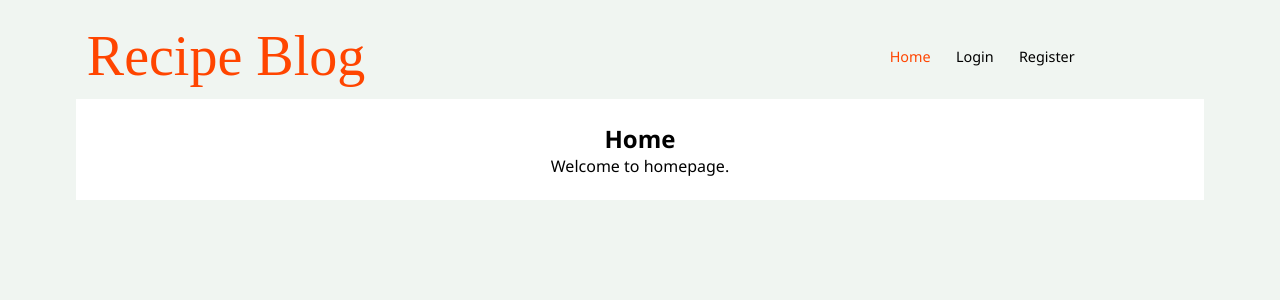
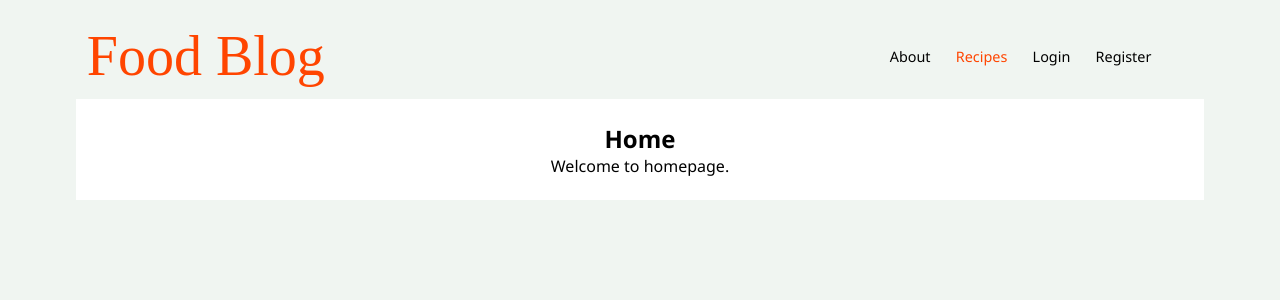
Before and after one commit to g-t-georgiev/recipe-blog, a React (Create React App) app: page / in a window 1280 px wide. Shown: the top 300 px of the page. Built offline with nearby package versions, Linux system fonts and the light colour scheme; a web font is replaced by a local one.

Commit message:
Added state for opened and closed menu, toggle navigation handler, created link group to be shown/displayed depending on state for small with screens, otherwise show always.

```diff
--- a/src/components/Header/Header.js
+++ b/src/components/Header/Header.js
@@ -1,6 +1,9 @@
+import { useState } from 'react';
 import { NavLink } from "react-router-dom";
 
 import './Header.css';
+
+import ToggleNavButton from "./ToggleNavButton/ToggleNavButton";
 
 const setActiveLinkStyles = function ({ isActive }) {
     return isActive
@@ -8,14 +11,26 @@ const setActiveLinkStyles = function ({ isActive }) {
         : 'site-navigation-link';
 }
 
-function Header(props) {
+function Header() {
+    const [navState, setNavState] = useState({ opened: false });
+
+    const toggleNavState = function () {
+        setNavState({ opened: !navState.opened });
+    }
+
     return (
         <header className="site-header">
-            <h2 className="site-header-title">Recipe Blog</h2>
+            <h2 className="site-header-title">
+                Food Blog
+            </h2>
             <nav className="site-navigation">
-                <NavLink className={setActiveLinkStyles} to="/">Home</NavLink>
-                <NavLink className={setActiveLinkStyles} to="/auth/login">Login</NavLink>
-                <NavLink className={setActiveLinkStyles} to="/auth/register">Register</NavLink>
+                <ToggleNavButton toggleNavHandler={toggleNavState} />
+                <section className={`site-navigation-links ${navState.opened ? 'opened' : 'closed'}`} onClick={toggleNavState}>
+                    <NavLink className={setActiveLinkStyles} to="/about">About</NavLink>
+                    <NavLink className={setActiveLinkStyles} to="/">Recipes</NavLink>
+                    <NavLink className={setActiveLinkStyles} to="/auth/login">Login</NavLink>
+                    <NavLink className={setActiveLinkStyles} to="/auth/register">Register</NavLink>
+                </section>
             </nav>
         </header>
     );
```
